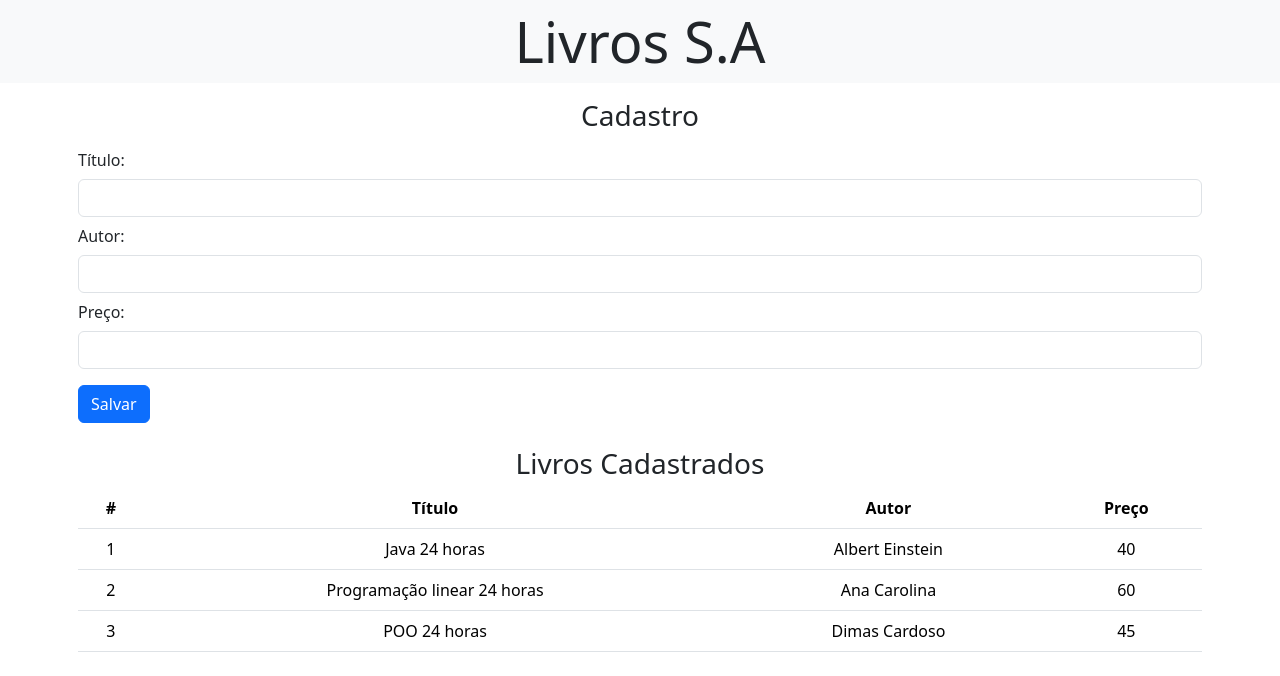
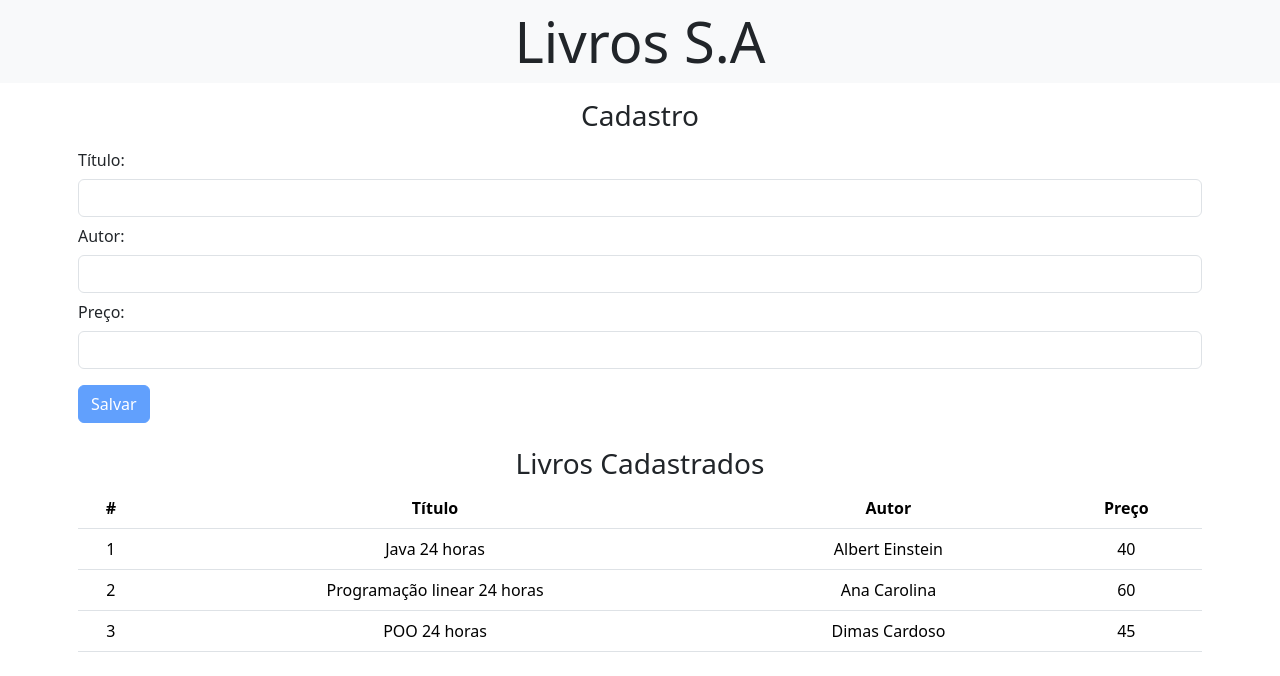
Before and after one commit to clararicioni/bootcampdev-angular-book, an Angular app: page / in a window 1280 px wide. Shown: the top 676 px of the page. Built offline with nearby package versions, Linux system fonts and the light colour scheme.

Commit message:
:sparkles: feat: property binding

```diff
--- a/src/app/components/book/book.component.html
+++ b/src/app/components/book/book.component.html
@@ -1,6 +1,7 @@
 <div class="container p-2">
     <h3 class="text-center mt-2">Cadastro</h3>
-    <form>
+    <!-- Nome que vai agrupar o formulario utilizando a diretiva ngForm -->
+    <form #formBook="ngForm">
         <div class="row">
             <label for="title" class="col-form-label">Título:</label>
             <div>
@@ -23,7 +24,7 @@
         </div>
         <div class="row mt-3">
             <div>
-                <button class="btn btn-primary" (click)="save()">Salvar</button><!-- EventBinding -->
+                <button class="btn btn-primary" (click)="save()" [disabled]="formBook.invalid">Salvar</button><!-- EventBinding e Property Binding -->
             </div>
         </div>
     </form>
```
